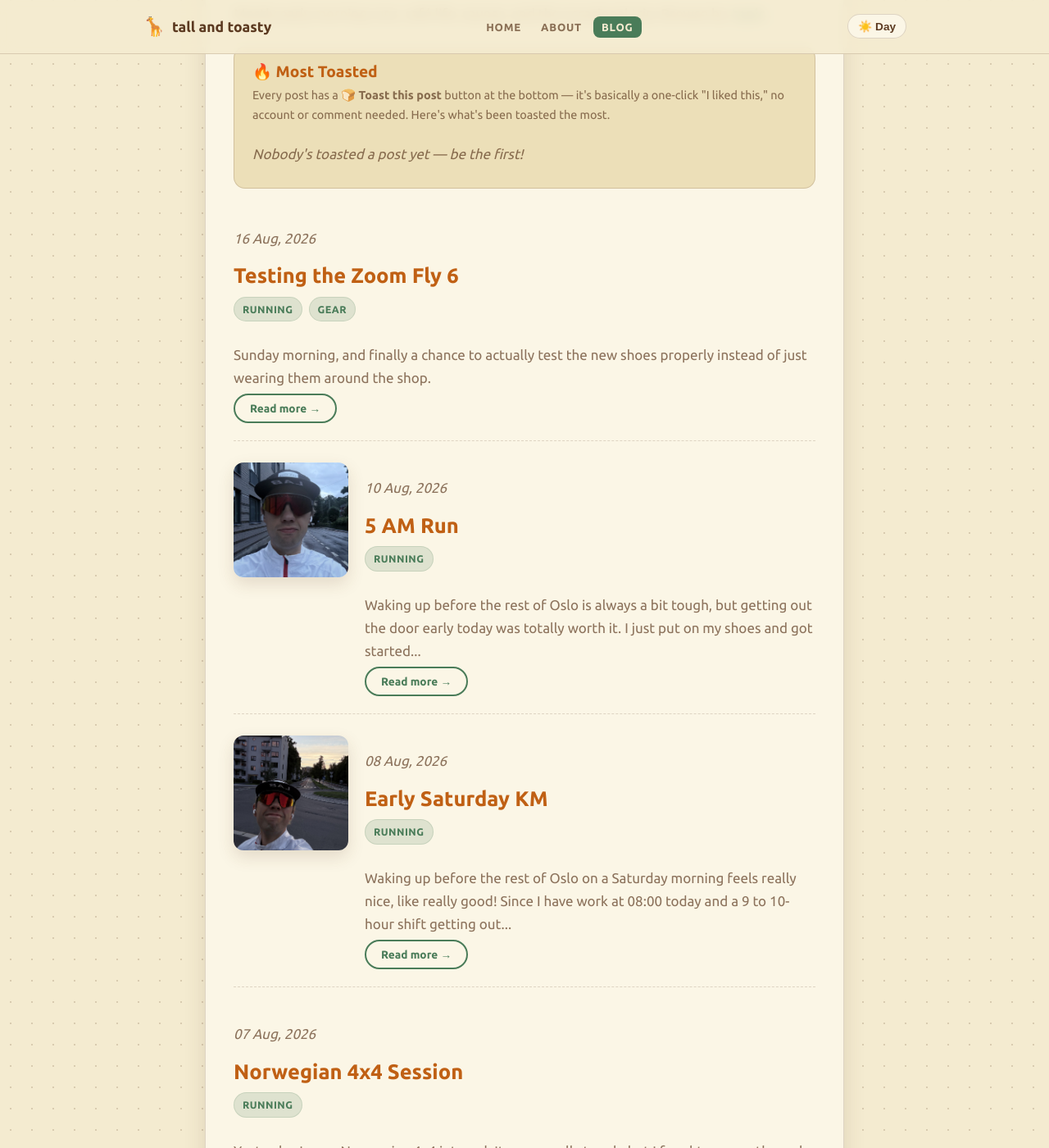
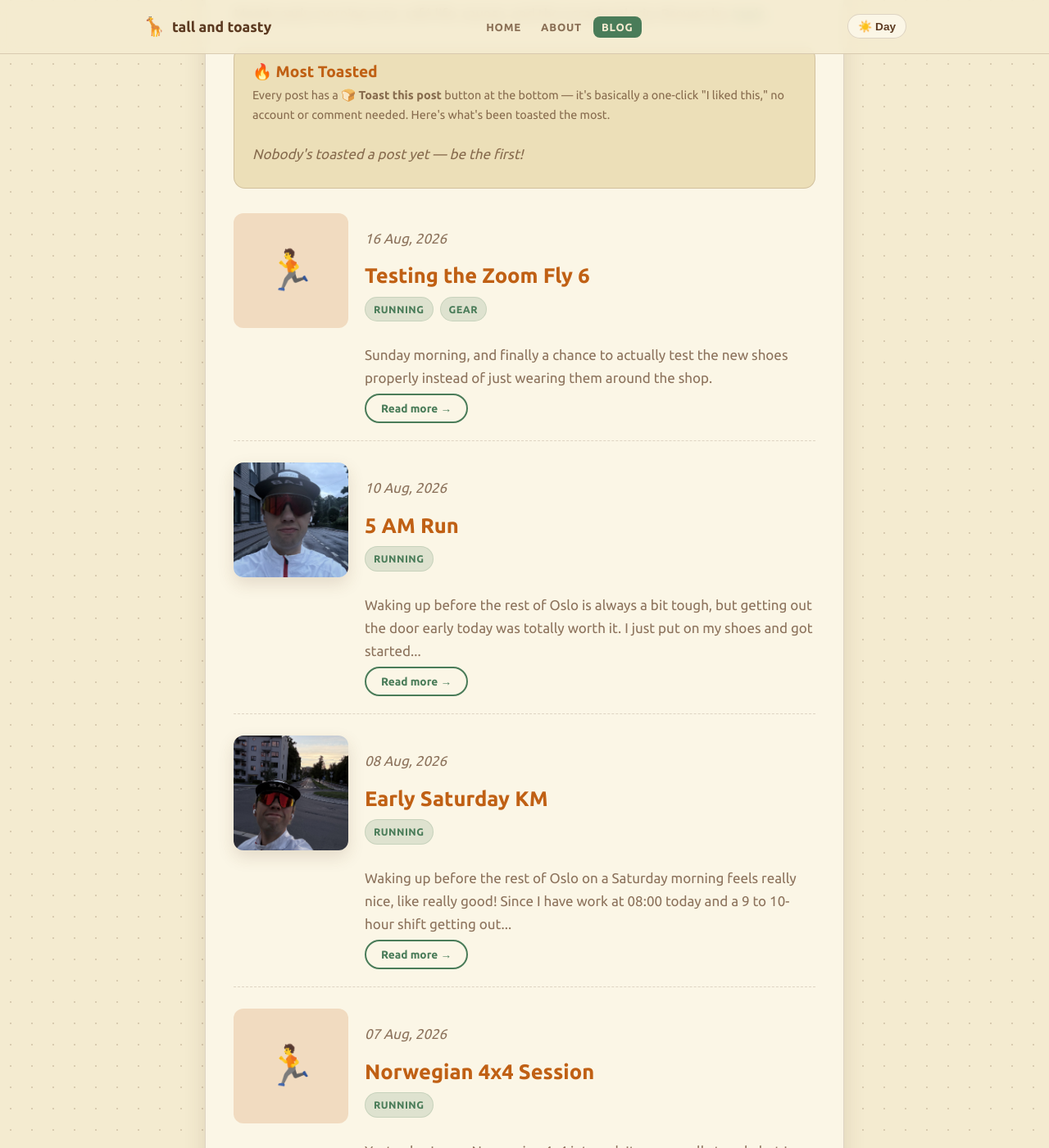
Before and after one commit to markuslyngmo/tallandtoasty, a Jekyll site: the page built from blog/index.html, in a window 1280 px wide and 1400 px high, scrolled down 221 px. Shown: the whole window at 82% size. Built offline with Jekyll 4.4.1, drawn with Linux system fonts in a browser that asks for light colours; comment, search, counter and statistics services are not loaded.

Commit message:
Add tag-based fallback thumbnails for posts without an image
Posts without a first_image previously rendered no thumbnail at all,
leaving inconsistent-looking rows in the blog post list. Now falls
back to a tinted emoji placeholder chosen from the post's tags
(running/café/food/gear/oslo/sauna/travel, else life), matching the
real thumbnail's size and hover behavior.

Co-Authored-By: Claude Sonnet 5 <noreply@anthropic.com>

```diff
--- a/assets/css/main.css
+++ b/assets/css/main.css
@@ -401,6 +401,26 @@ code { background: var(--bg-deep); padding: 0.15em 0.4em; border-radius: 5px; fo
 .post-card-thumb:hover, .post-card-thumb:focus-visible { background: none; }
 .post-card-thumb img { width: 140px; height: 140px; object-fit: cover; margin: 0; border-radius: 12px; transition: transform 0.15s ease; }
 .post-card-thumb:hover img, .post-card-thumb:focus-visible img { transform: scale(1.04); }
+
+.post-card-thumb-fallback {
+  width: 140px;
+  height: 140px;
+  display: flex;
+  align-items: center;
+  justify-content: center;
+  border-radius: 12px;
+  transition: transform 0.15s ease;
+}
+.post-card-thumb-fallback span { font-size: 3rem; line-height: 1; transform: translateY(-2px); }
+.post-card-thumb-fallback:hover, .post-card-thumb-fallback:focus-visible { transform: scale(1.04); }
+.post-card-thumb-fallback.tag-running { background: rgba(192, 96, 20, 0.18); }
+.post-card-thumb-fallback.tag-cafe { background: rgba(92, 58, 33, 0.18); }
+.post-card-thumb-fallback.tag-food { background: rgba(192, 96, 20, 0.3); }
+.post-card-thumb-fallback.tag-gear { background: rgba(74, 124, 89, 0.22); }
+.post-card-thumb-fallback.tag-oslo { background: rgba(74, 124, 89, 0.34); }
+.post-card-thumb-fallback.tag-sauna { background: rgba(192, 96, 20, 0.4); }
+.post-card-thumb-fallback.tag-travel { background: rgba(74, 144, 192, 0.26); }
+.post-card-thumb-fallback.tag-life { background: rgba(92, 58, 33, 0.1); }
 .post-card-body { flex: 1; min-width: 0; }
 .post-card-body h2 { margin: 4px 0 8px; }
 .post-card-body h2 a { border: none; background: none; padding: 0; color: var(--heading); }
@@ -411,6 +431,8 @@ code { background: var(--bg-deep); padding: 0.15em 0.4em; border-radius: 5px; fo
 @media (max-width: 560px) {
   .post-card { flex-direction: column; }
   .post-card-thumb img { width: 100%; height: 180px; }
+  .post-card-thumb-fallback { width: 100%; height: 180px; }
+  .post-card-thumb-fallback span { font-size: 3.6rem; }
 }
 
 /* ---------- Run map ---------- */
--- a/blog/index.html
+++ b/blog/index.html
@@ -30,6 +30,27 @@ permalink: /blog/
     {% if thumb %}
     <a href="{{ post.url | relative_url }}" class="post-card-thumb">
       <img src="{{ thumb }}" alt="" loading="lazy">
+    </a>
+    {% else %}
+      {% if post.tags contains "running" %}
+        {% assign fb_tag = "running" %}{% assign fb_emoji = "🏃" %}
+      {% elsif post.tags contains "café" %}
+        {% assign fb_tag = "cafe" %}{% assign fb_emoji = "☕" %}
+      {% elsif post.tags contains "food" %}
+        {% assign fb_tag = "food" %}{% assign fb_emoji = "🍜" %}
+      {% elsif post.tags contains "gear" %}
+        {% assign fb_tag = "gear" %}{% assign fb_emoji = "🎒" %}
+      {% elsif post.tags contains "oslo" %}
+        {% assign fb_tag = "oslo" %}{% assign fb_emoji = "🏙️" %}
+      {% elsif post.tags contains "sauna" %}
+        {% assign fb_tag = "sauna" %}{% assign fb_emoji = "🧖" %}
+      {% elsif post.tags contains "travel" %}
+        {% assign fb_tag = "travel" %}{% assign fb_emoji = "✈️" %}
+      {% else %}
+        {% assign fb_tag = "life" %}{% assign fb_emoji = "📷" %}
+      {% endif %}
+    <a href="{{ post.url | relative_url }}" class="post-card-thumb post-card-thumb-fallback tag-{{ fb_tag }}">
+      <span>{{ fb_emoji }}</span>
     </a>
     {% endif %}
     <div class="post-card-body">
```
